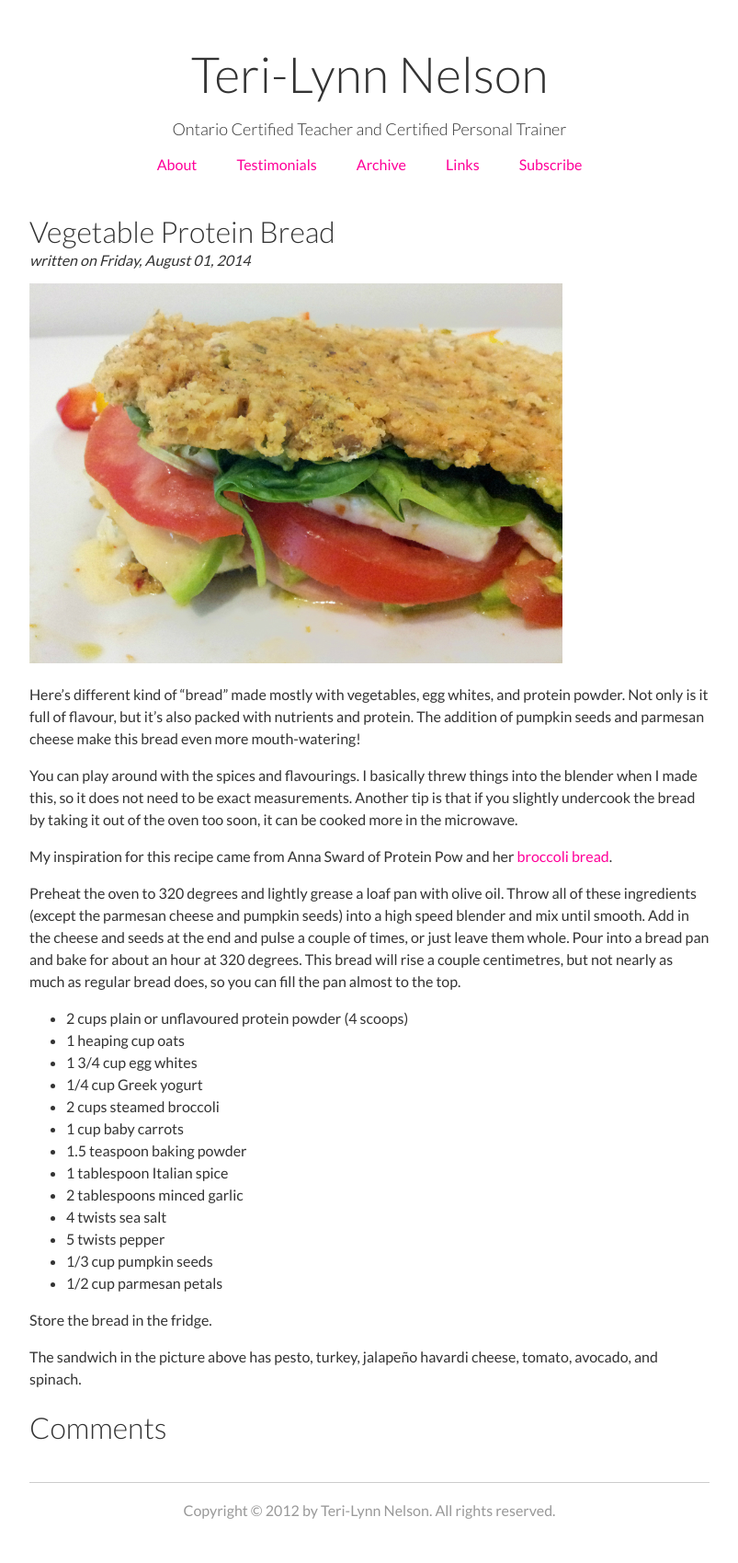
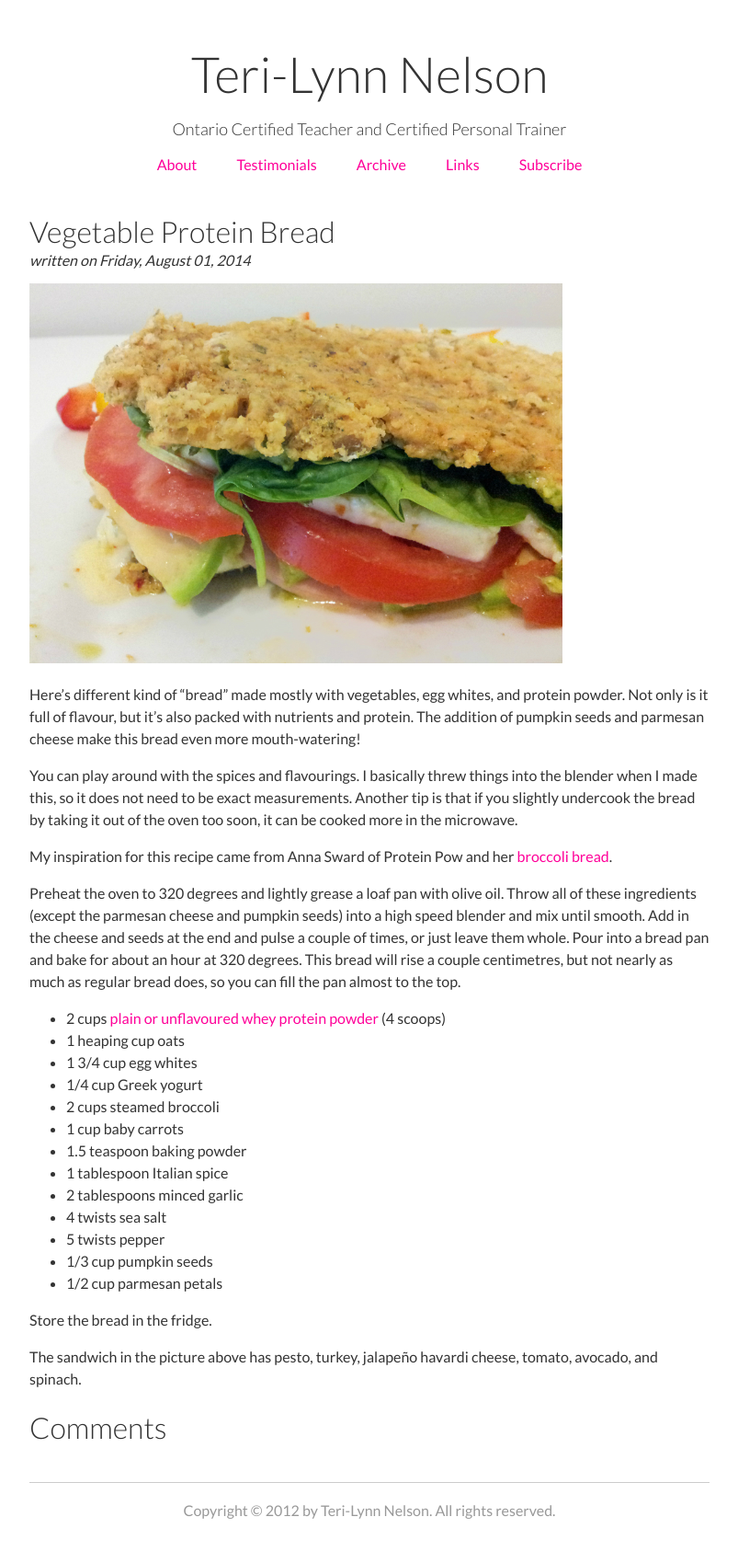
Before and after one commit to teri-lynn/teri-lynn.github.com, a Jekyll site: the page built from _posts/2014-08-01-vegetable-protein-bread.md, in a window 1280 px wide. Shown: the whole page at 92% size, without its empty margins (238-1041 px from the left). Built offline with Jekyll 4.4.1, drawn with Linux system fonts in a browser that asks for light colours; Markdown is read by kramdown in place of the engine named in the settings.

Commit message:
added halfwhey link to vegetable bread

```diff
--- a/_posts/2014-08-01-vegetable-protein-bread.md
+++ b/_posts/2014-08-01-vegetable-protein-bread.md
@@ -13,7 +13,7 @@ My inspiration for this recipe came from Anna Sward of Protein Pow and her [broc
 
 Preheat the oven to 320 degrees and lightly grease a loaf pan with olive oil. Throw all of these ingredients (except the parmesan cheese and pumpkin seeds) into a high speed blender and mix until smooth. Add in the cheese and seeds at the end and pulse a couple of times, or just leave them whole. Pour into a bread pan and bake for about an hour at 320 degrees. This bread will rise a couple centimetres, but not nearly as much as regular bread does, so you can fill the pan almost to the top.
 
-- 2 cups plain or unflavoured protein powder (4 scoops)
+- 2 cups [plain or unflavoured whey protein powder](http://halfwhey.com/products/36) (4 scoops)
 - 1 heaping cup oats
 - 1 3/4 cup egg whites
 - 1/4 cup Greek yogurt
```
